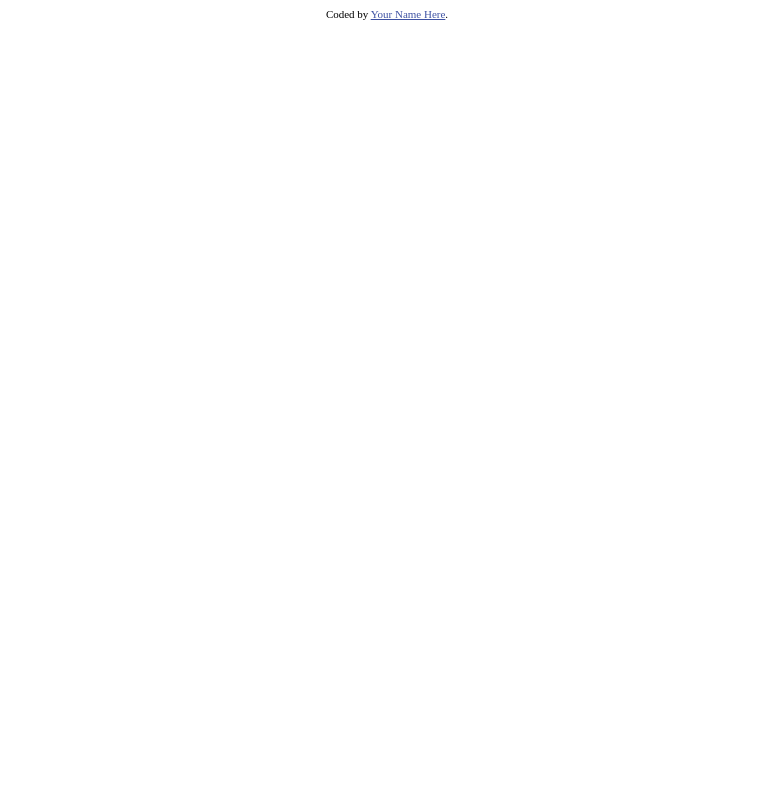
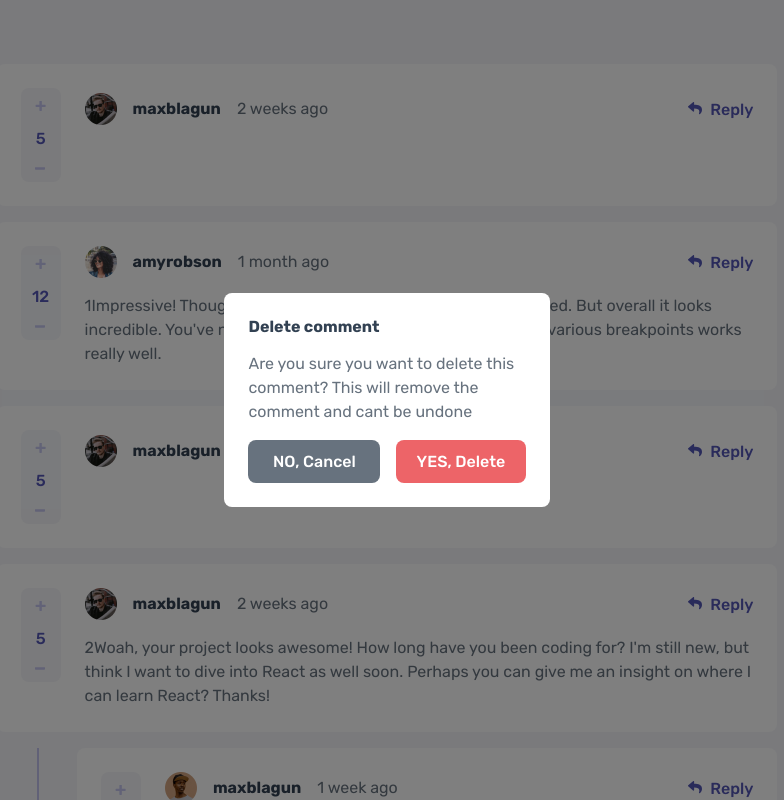
Before and after one commit to arashesmailian/interactive-comments-section, a plain HTML site: page index.html in a window 1280 px wide. Shown: the top 800 px of the page, without its empty margins (253-1037 px from the left). Drawn offline with Linux system fonts and the light colour scheme.

Commit message:
modal html and css added

```diff
--- a/index.html
+++ b/index.html
@@ -1,25 +1,67 @@
 <!DOCTYPE html>
 <html lang="en">
 <head>
-  <meta charset="UTF-8">
-  <meta name="viewport" content="width=device-width, initial-scale=1.0"> <!-- displays site properly based on user's device -->
-
-  <link rel="icon" type="image/png" sizes="32x32" href="./images/favicon-32x32.png">
-
-  <title>Interactive comments section</title>
-
-  <!-- Feel free to remove these styles or customise in your own stylesheet 👍 -->
-  <style>
-    .attribution { font-size: 11px; text-align: center; }
-    .attribution a { color: hsl(228, 45%, 44%); }
-  </style>
+    <meta charset="UTF-8">
+    <meta http-equiv="X-UA-Compatible" content="IE=edge">
+    <meta name="viewport" content="width=device-width, initial-scale=1.0">
+    <title>Step2</title>
+    <link href="./images/favicon-32x32.png" rel="icon" type="image/png">
+    <link href="style.css" rel="stylesheet">
 </head>
 <body>
+    <template class="reply-input-template">
+        <div class="reply-input container">
+            <img class="usr-img" src="./images/avatars/image-juliusomo.webp" alt="avatar">
+            <textarea class="cmnt-input" placeholder="Add a comment..."></textarea>
+            <button class="bu-primary">SEND</button>
+        </div>
+    </template>
+    <template class="comment-template">
+        <div class="comment-wrp">
+            <div class="comment container">
+                <div class="c-score">
+                    <img src="./images/icon-plus.svg" alt="plus icon" class="score-control score-plus">
+                    <p class="score-number">5</p>
+                    <img src="./images/icon-minus.svg" alt="minus icon" class="score-control score-minus">
+                </div>
+                <div class="c-controls">
+                    <a class="delete"><img src="./images/icon-delete.svg" alt="delet icon" class="control-icon">Delete</a>
+                    <a class="edit"><img src="./images/icon-edit.svg" alt="edit icon" class="control-icon">Edit</a>
+                    <a class="reply"><img src="./images/icon-reply.svg" alt="reply icon" class="control-icon">Reply</a>
+                </div>
+                <div class="c-user">
+                    <img src="./images/avatars/image-maxblagun.webp" alt="avatar" class="usr-img">
+                    <p class="usr-name">maxblagun</p>
+                    <p class="cmnt-at">2 weeks ago</p>
+                </div>
+                <p class="c-text">
+                    <span class="reply-to"></span>
+                    <span class="c-body"></span>
+                </p>
+            </div>
+            <div class="replies comments-wrp"></div>
+        </div>
+    </template>
+    <main>
+        <div class="comment-section">
+            <div class="comments-wrp"></div>
+            <div class="reply-input container">
+                <img src="./images/avatars/image-juliusomo.webp" alt="avatar" class="usr-img">
+                <textarea class="cmnt-input" placeholder="Add a comment..."></textarea>
+                <button class="bu-primary">SEND</button>
+            </div>
+        </div>
 
-  <!-- Pull dynamic content from the data.json file -->
+        <div class="modal-wrp invisible">
+            <div class="modal container">
+                <h3>Delete comment</h3>
+                <p>Are you sure you want to delete this comment? This will remove the comment and cant be undone</p>
+                <button class="yes">YES, Delete</button>
+                <button class="no">NO, Cancel</button>
+            </div>
+        </div>
+    </main>
 
-  <div class="attribution">
-    Coded by <a href="#">Your Name Here</a>.
-  </div>
+    <script src="./src/script.js"></script>
 </body>
 </html>
--- /dev/null
+++ b/src/script.js
@@ -0,0 +1,164 @@
+const data = {
+  currentUser: {
+    image: {
+      png: "./images/avatars/image-juliusomo.png",
+      webp: "./images/avatars/image-juliusomo.webp",
+    },
+    username: "juliusomo",
+  },
+  comments: [
+    {
+      id: 1,
+      content:
+        "Impressive! Though it seems the drag feature could be improved. But overall it looks incredible. You've nailed the design and the responsiveness at various breakpoints works really well.",
+      createdAt: "1 month ago",
+      score: 12,
+      user: {
+        image: {
+          png: "./images/avatars/image-amyrobson.png",
+          webp: "./images/avatars/image-amyrobson.webp",
+        },
+        username: "amyrobson",
+      },
+      replies: [],
+    },
+    {
+      id: 2,
+      content:
+        "Woah, your project looks awesome! How long have you been coding for? I'm still new, but think I want to dive into React as well soon. Perhaps you can give me an insight on where I can learn React? Thanks!",
+      createdAt: "2 weeks ago",
+      score: 5,
+      user: {
+        image: {
+          png: "./images/avatars/image-maxblagun.png",
+          webp: "./images/avatars/image-maxblagun.webp",
+        },
+        username: "maxblagun",
+      },
+      replies: [
+        {
+          id: 3,
+          content:
+            "If you're still new, I'd recommend focusing on the fundamentals of HTML, CSS, and JS before considering React. It's very tempting to jump ahead but lay a solid foundation first.",
+          createdAt: "1 week ago",
+          score: 4,
+          replyingTo: "maxblagun",
+          user: {
+            image: {
+              png: "./images/avatars/image-ramsesmiron.png",
+              webp: "./images/avatars/image-ramsesmiron.webp",
+            },
+            username: "ramsesmiron",
+          },
+        },
+        {
+          id: 4,
+          content:
+            "I couldn't agree more with this. Everything moves so fast and it always seems like everyone knows the newest library/framework. But the fundamentals are what stay constant.",
+          createdAt: "2 days ago",
+          score: 2,
+          replyingTo: "ramsesmiron",
+          user: {
+            image: {
+              png: "./images/avatars/image-juliusomo.png",
+              webp: "./images/avatars/image-juliusomo.webp",
+            },
+            username: "juliusomo",
+          },
+        },
+      ],
+    },
+  ],
+};
+
+//main comments-wrp (comments container)
+const commentsWrp = document.querySelector("main .comments-wrp");
+// console.log(commentsWrp);
+
+// template comment-wrp
+const commentWrp =
+  document.getElementsByTagName("template")[1].content.firstElementChild;
+// console.log(commentWrp);
+
+//template comment
+const comment = commentWrp.firstElementChild;
+// console.log(comment);
+
+// template replies
+const repleis =
+  document.getElementsByTagName("template")[1].content.firstElementChild
+    .children[1];
+// console.log(repleis);
+
+function commentBuilder(
+  id,
+  username,
+  userImg,
+  publishedTime,
+  commentCount,
+  commentText,
+  cmRepleis
+) {
+  //*********************************** */
+  const commentTemplate = document.querySelector(".comment-template");
+  let commentPrototype = commentTemplate.content.cloneNode(true)
+  console.log(commentPrototype);
+  //*********************************** */
+  let cmWrp = commentWrp.cloneNode(true);
+  let renderingCmt = comment.cloneNode(true);
+  let repleisContainer = repleis.cloneNode(true);
+  commentsWrp.appendChild(cmWrp);
+  console.log("cm wrapper added to comments wrapper");
+  //   console.log(
+  //     id,
+  //     username,
+  //     userImg,
+  //     publishedTime,
+  //     commentCount,
+  //     commentText,
+  //     cmRepleis
+  //   );
+  if (id) {
+    console.log("IMPORTANT ", id, commentText);
+    console.log(renderingCmt.children[2].children[0]);
+    renderingCmt.children[2].children[0].src = userImg;
+    renderingCmt.children[2].children[1].textContent = username;
+    renderingCmt.children[2].children[2].textContent = publishedTime;
+    renderingCmt.children[0].children[1].textContent = commentCount;
+    renderingCmt.children[3].children[1].textContent = id + commentText;
+    cmWrp.appendChild(renderingCmt);
+    console.log("render cmt added to cm wrapper");
+  }
+  if (cmRepleis.length !== 0) {
+    cmWrp.appendChild(repleisContainer);
+    console.log("reply container added to cm wrapper");
+    for (let r of cmRepleis) {
+      let reply = comment.cloneNode(true);
+      reply.children[2].children[0].src = r.user.image.webp;
+      reply.children[2].children[1].tex = r.user.username;
+      reply.children[2].children[2].textContent = r.createdAt;
+      reply.children[0].children[1].textContent = r.score;
+      reply.children[3].children[1].textContent = r.content;
+      reply.children[3].children[0].textContent = "@" + r.id + r.replyingTo;
+      repleisContainer.appendChild(reply);
+      console.log("reply added to reply container");
+    }
+  } else {
+    console.log("no reply");
+    // cmWrp.removeChild(repleisContainer)
+    // commentsWrp.removeChild(cmWrp)
+  }
+}
+
+for (let cm of data.comments) {
+  console.log(cm);
+  commentBuilder(
+    cm.id,
+    cm.user.username,
+    cm.user.image.webp,
+    cm.createdAt,
+    cm.score,
+    cm.content,
+    cm.replies
+  );
+}
--- a/src/style.css
+++ /dev/null
@@ -1,105 +0,0 @@
-body{
-    background-color: #F5F6FA;
-    margin: 0;
-    padding: 5%;
-    overflow-x: hidden;
-    font-family: 'Rubik';
-}
-
-/* *****comment card***** */
-.comment-cards-container{
-    margin: 1rem 0;
-    display: flex;
-    flex-direction: column;
-    justify-content: center;
-    gap: 1rem;
-}
-.comment-card{
-    max-width: 600px;
-    padding: 20px;
-    display: flex;
-    flex-direction: column;
-    justify-content: center;
-    gap: 16px;
-    background-color: white;
-    border-radius: 8px;
-}
-.card-header{
-    width: inherit;
-    display: flex;
-    justify-content: start;
-    align-items: center;
-}
-.avatar-container{
-    width: 30vw;
-    max-width: 40px;
-    min-width: 30px;
-}
-.avatar-container img{
-    width: 100%;
-}
-.username{
-    margin: 0 16px;
-    color: #334253;
-    font-weight: 500;
-}
-.comment-sent-time{
-    font-weight: 400;
-    color: #67727E;
-}
-.comment-content{
-    color: #67727E;
-    font-weight: 400;
-    line-height: 24px;
-}
-.comment-footer{
-    display: flex;
-    justify-content: space-between;
-    align-items: center;
-}
-.comment-feedback-container{
-    padding: 12px;
-    display: flex;
-    justify-content: space-evenly;
-    align-items: center;
-    gap: 12px;
-    background-color: #F5F6FA;
-    border-radius: 10px;
-}
-.feedback-number{
-    font-weight: 500;
-    color: #5357B6;
-}
-.plus-icon{
-    height: 10px;
-}
-.minus-icon{
-    width: 10px;
-    height: 2.5px;
-}
-.comment-actions-container{
-    display: flex;
-    justify-content: space-evenly;
-    align-items: center;
-    gap: 8px;
-}
-.reply-icon{
-    height: 12.25px;
-}
-.reply-action{
-    color: #5357B6;
-}
-
-/* *****reply card***** */
-.reply-cards-container{
-    display: flex;
-    align-items: center;
-}
-.reply-cards{
-    display: flex;
-    flex-direction: column;
-    justify-content: center;
-    gap: 1rem;
-    border-left: 2px solid #E9EBF0;
-    padding-left: 1rem;
-}
--- /dev/null
+++ b/style.css
@@ -0,0 +1,252 @@
+@import url("https://fonts.googleapis.com/css2?family=Rubik:wght@400;500;700&display=swap");
+:root{
+    --Moderate-blue: hsl(238, 40%, 52%);
+    --Soft-Red: hsl(358, 79%, 66%);
+    --Light-grayish-blue: hsl(239, 57%, 85%);
+    --Pale-red: hsl(357, 100%, 86%);
+
+    --Dark-blue: hsl(212, 24%, 26%);
+    --Grayish-Blue: hsl(211, 10%, 45%);
+    --Light-gray: hsl(223, 19%, 93%);
+    --Very-light-gray: hsl(228, 33%, 97%);
+    --White: hsl(0, 0%, 100%);
+}
+*{
+    padding: 0;
+    margin: 0;
+    box-sizing: border-box;
+    font-family: "Rubik",sans-serif;
+    font-size: 16px;
+}
+p{
+    line-height: 1.5;
+}
+body{
+    height: 100%;
+    width: 100%;
+    padding-top: 3rem;
+    background-color: var(--Very-light-gray);
+}
+a{
+    cursor: pointer;
+    text-decoration: none;
+    font-weight: 500;
+}
+button{
+    cursor: pointer;
+}
+.bu-primary{
+    background-color: var(--Moderate-blue);
+    color: var(--White);
+    border: none;
+    padding: 0.75rem 1.5rem;
+    border-radius: 4px;
+}
+.comment-section{
+    padding: 0 1rem;
+    max-width: 80ch;
+    margin: auto;
+    margin-top: 1rem;
+}
+.container{
+    border-radius: 8px;
+    padding: 1.5rem;
+    background-color: var(--White);
+}
+.comments-wrp{
+    display: flex;
+    flex-direction: column;
+}
+.reply-input{
+    display: grid;
+    margin-bottom: 1rem;
+    grid-template-areas: "avatar input button";
+    grid-template-columns: auto 1fr auto;
+    gap: 1rem;
+    min-height: 9rem;
+    margin-top: 1.5rem;
+}
+.reply-input img{
+    grid-area: avatar;
+    width: 2.5rem;
+    height: 2.5rem;
+}
+.reply-input button{
+    grid-area: button;
+    align-self: start;
+}
+.reply-input textarea{
+    grid-area: input;
+    padding: 1rem;
+    width: 100%; /* this will be wider if we dont say width=100% */
+    border: 1px solid var(--Light-gray);
+    border-radius: 4px;
+    resize: none; /* prevent user to resize the textarea */
+}
+.comment{
+    margin-bottom: 1rem;
+    display: grid;
+    grid-template-areas:
+        "score user controls"
+        "score comment comment"
+        "score comment comment";
+    grid-template-columns: auto 1fr auto;
+    gap: 1.5rem;
+    row-gap: 1rem;
+    color: var(--Grayish-Blue);
+}
+.c-score{
+    grid-area: score;
+    color: var(--Moderate-blue);
+    font-weight: 500;
+    display: flex;
+    flex-direction: column;
+    align-items: center;
+    gap: 1rem;
+    padding: 0.75rem;
+    width: 1rem;
+    box-sizing: content-box;
+    background-color: var(--Very-light-gray);
+    border-radius: 8px;
+    align-self: start;
+}
+.score-control{
+    cursor: pointer;
+}
+.c-text{
+    grid-area: comment;
+}
+.reply-to{
+    color: var(--Moderate-blue);
+    font-weight: 500;
+}
+.c-user{
+    grid-area: user;
+    display: flex;
+    gap: 1rem;
+    align-items: center;
+}
+.usr-name{
+    color: var(--Dark-blue);
+    font-weight: 700;
+}
+.usr-img{
+    height: 2rem;
+    width: 2rem;
+}
+.c-controls{
+    grid-area: controls;
+    display: flex;
+    gap: 1rem;
+    color: var(--Moderate-blue);
+    align-self: center;
+}
+.c-controls a{
+    align-items: center; /* this will prevent shrinking icon height */
+}
+.edit , .reply{
+    color: var(--Moderate-blue);
+}
+.edit{
+    display: none;
+}
+.delete{
+    color: var(--Soft-Red);
+    display: none;
+}
+.control-icon{
+    margin-right: 0.5rem;
+}
+.replies{
+    display: flex;
+    margin-left: 2.5rem;
+    padding-left: 2.4rem;
+    border-left: 2px solid var(--Light-grayish-blue);
+}
+
+
+@media screen and (max-width:600px){
+    .container{
+        padding: 0.75rem;
+    }
+    .replies{
+        padding-left: 1rem;
+        margin-left: 0;
+    }
+    .comment{
+        grid-template-areas:
+            "user user user"
+            "comment comment comment"
+            "score ... controls";
+        gap: 0.5rem;
+    }
+    .c-score{
+        flex-direction: row;
+        width: auto;
+    }
+    .reply-input{
+        grid-template-areas:
+            "input input input"
+            "avatar ... button";
+            gap: 0.5rem;
+            align-items: center; /* aliging avatar photo to center */
+    }
+    .reply-input img{
+        width: 2rem;
+        height: 2rem;
+    }
+    .reply-input textarea{
+        height: 6rem;
+        padding: 0.5rem;
+    }
+}
+
+/* ***** modal ***** */
+.invisible{
+    display: block;
+}
+.modal-wrp{
+    position: fixed;
+    top: 0;
+    left: 0;
+    height: 100%;
+    width: 100%;
+    display: flex;
+    justify-content: center;
+    align-items: center;
+    background-color: rgba(0,0,0,0.5);
+}
+.modal{
+    max-width: 32ch;
+    padding: 1.5rem;
+    display: grid;
+    grid-template-areas:
+        'heading heading'
+        'content content'
+        'no yes';
+    gap: 1rem;
+}
+.modal h3{
+    grid-area: heading;
+    color: var(--Dark-blue);
+}
+.modal button{
+    color: var(--White);
+    padding: 0.75rem;
+    border-radius: 8px;
+    border: none;
+    font-weight: 500;
+}
+.modal p{
+    grid-area: content;
+    color: var(--Grayish-Blue);
+    line-height: 1.5rem;
+}
+.modal .no{
+    grid-area: no;
+    background-color: var(--Grayish-Blue);
+}
+.modal .yes{
+    grid-area: yes;
+    background-color: var(--Soft-Red);
+}
```
Also changed, not shown: src/index.html (deleted, +0 -101 lines).
